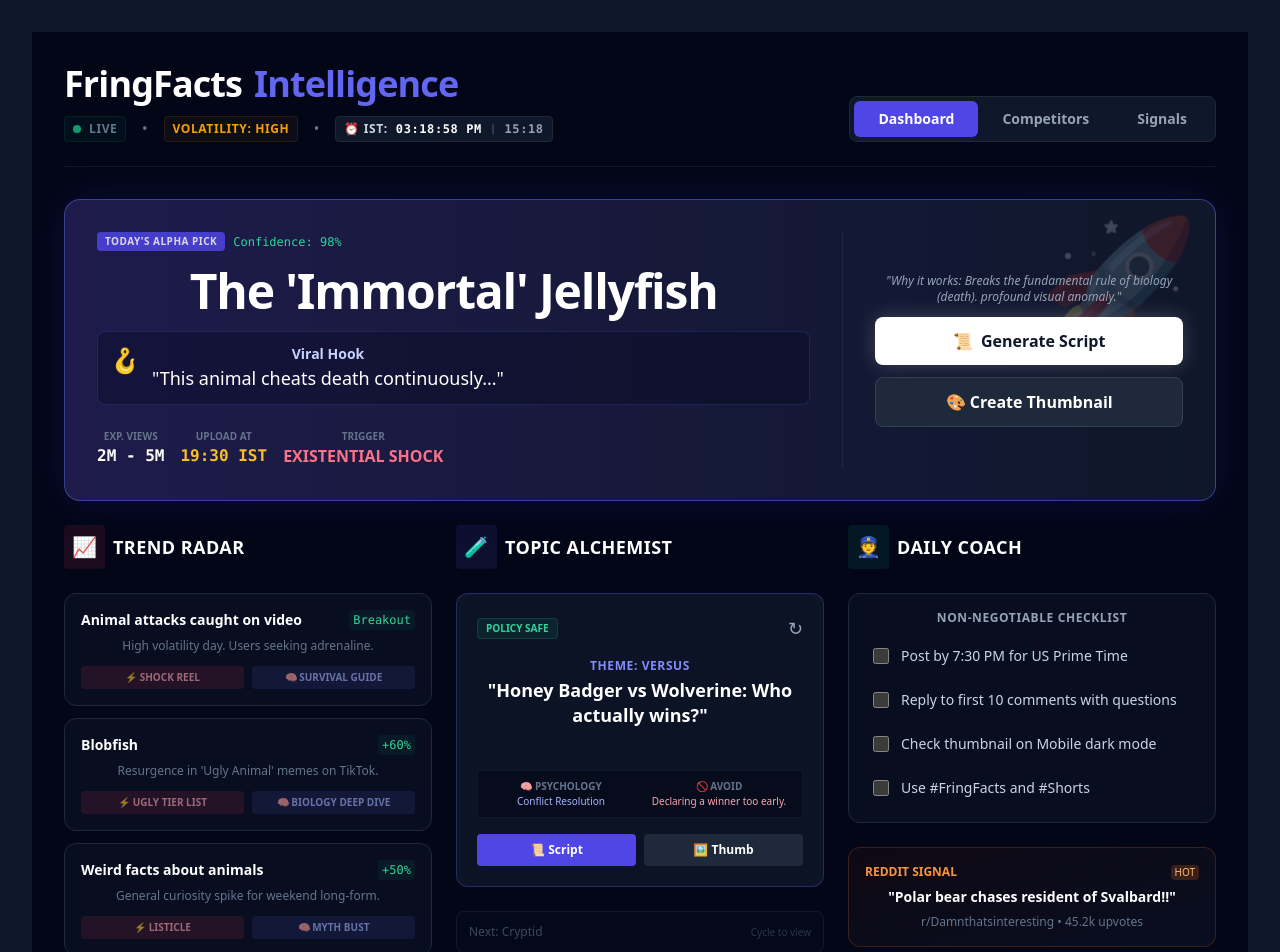
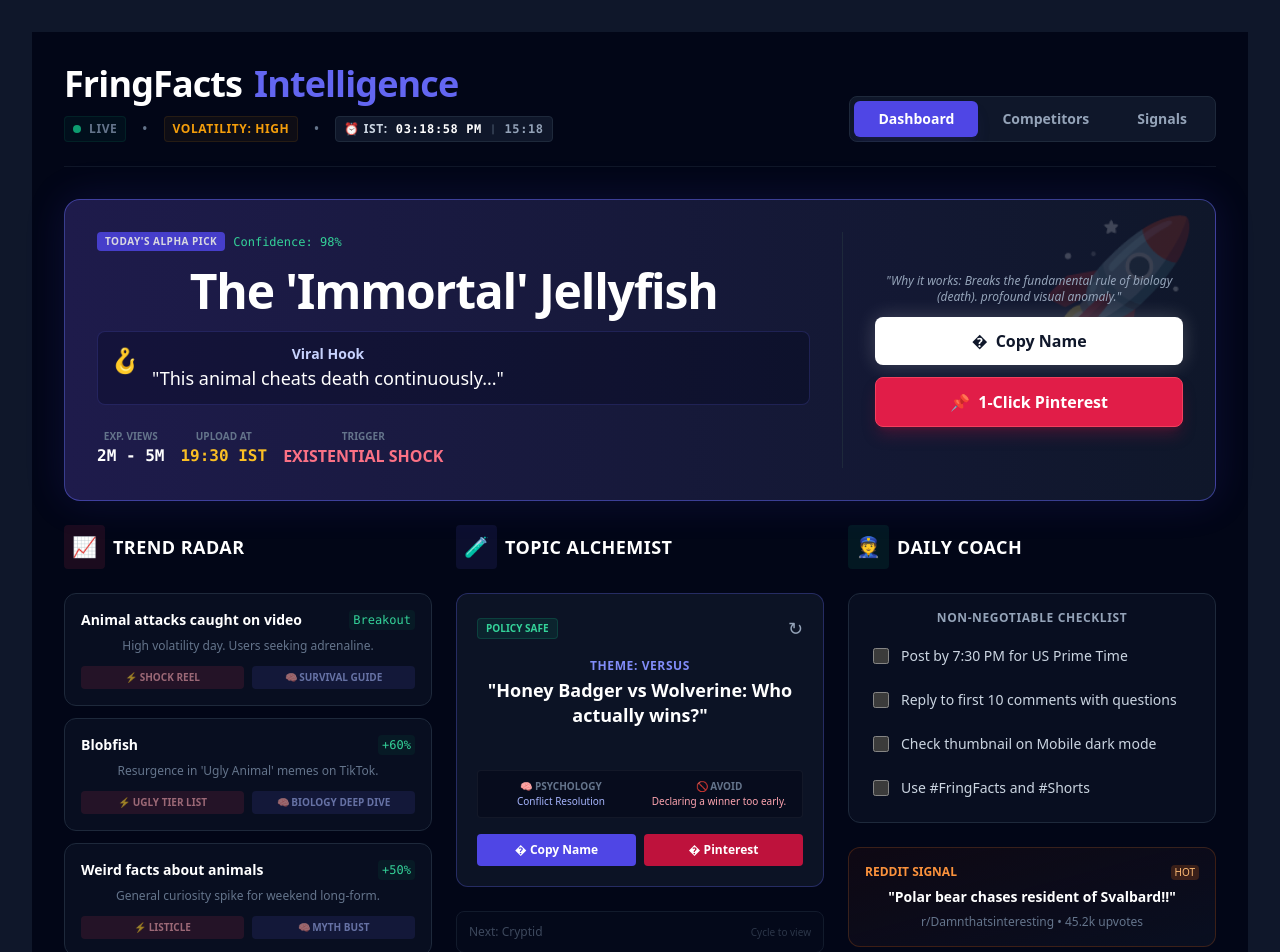
Before and after one commit to DEEKSHITH439/-fringfacts-dashboard, a React (Vite) app: page / in a window 1280 px wide. Shown: the top 952 px of the page. Built offline with nearby package versions, Linux system fonts and the light colour scheme.

Commit message:
Replace script/thumb generation with Pinterest Search and Copy Name features

```diff
--- a/src/App.jsx
+++ b/src/App.jsx
@@ -24,6 +24,7 @@ function App() {
 
   const heroUpload = {
     topic: "The 'Immortal' Jellyfish",
+    searchTerm: "Immortal Jellyfish aesthetic",
     hook: "This animal cheats death continuously...",
     confidence: 98,
     viewPot: "2M - 5M",
@@ -39,11 +40,11 @@ function App() {
   ];
 
   const backupIdeas = [
-    { type: "Versus", text: "Honey Badger vs Wolverine: Who actually wins?", safe: true, note: "Compare durability & aggression. Use clips of both.", psychology: "Conflict Resolution", mistake: "Declaring a winner too early." },
-    { type: "Cryptid", text: "The 'Skinwalker' whistles you should never ignore...", safe: false, note: "⚠️ Use eerie forest stock footage, NOT gore.", psychology: "Primal Fear", mistake: "Using fake-looking CGI monsters." },
-    { type: "Multi-Animal", text: "3 Animals that could take down a Gorilla.", safe: true, note: "Feature Leopard, Grizzly, and hippo stats.", psychology: "Power Scaling", mistake: "Ignoring the Gorilla's intelligence." },
-    { type: "Mystery", text: "Why do dogs bark at 'nothing' in the corner?", safe: true, note: "Imply supernatural without stating it.", psychology: "Paranormal Ambiguity", mistake: "Over-explaining the science." },
-    { type: "Deep Sea", text: "The creature that eats sharks for breakfast.", safe: true, note: "Orca vs Great White hunting clips.", psychology: "Apex Predator Awe", mistake: "Boring narration." },
+    { type: "Versus", text: "Honey Badger vs Wolverine: Who actually wins?", searchTerm: "Honey Badger vs Wolverine art", safe: true, note: "Compare durability & aggression. Use clips of both.", psychology: "Conflict Resolution", mistake: "Declaring a winner too early." },
+    { type: "Cryptid", text: "The 'Skinwalker' whistles you should never ignore...", searchTerm: "Skinwalker forest scary", safe: false, note: "⚠️ Use eerie forest stock footage, NOT gore.", psychology: "Primal Fear", mistake: "Using fake-looking CGI monsters." },
+    { type: "Multi-Animal", text: "3 Animals that could take down a Gorilla.", searchTerm: "Silverback Gorilla angry", safe: true, note: "Feature Leopard, Grizzly, and hippo stats.", psychology: "Power Scaling", mistake: "Ignoring the Gorilla's intelligence." },
+    { type: "Mystery", text: "Why do dogs bark at 'nothing' in the corner?", searchTerm: "Dog barking at ghost", safe: true, note: "Imply supernatural without stating it.", psychology: "Paranormal Ambiguity", mistake: "Over-explaining the science." },
+    { type: "Deep Sea", text: "The creature that eats sharks for breakfast.", searchTerm: "Orca hunting shark", safe: true, note: "Orca vs Great White hunting clips.", psychology: "Apex Predator Awe", mistake: "Boring narration." },
   ];
 
   // --- COMPETITOR INTELLIGENCE (Real-Time Simulation) ---
@@ -118,16 +119,20 @@ function App() {
   const currentIdea = backupIdeas[currentIdeaIndex];
   const previewIdea1 = backupIdeas[(currentIdeaIndex + 1) % backupIdeas.length];
 
-  const handleGenerateScript = (type) => {
-    setScriptData({
-      title: type === 'hero' ? heroUpload.topic : currentIdea.text,
-      hook: selectedHook,
-      intro: type === 'hero' ? "You think death is the end? Not for this creature." : "Most people think this is impossible...",
-      body: "[Fast cut montage of subject] ... biological impossibility ... scientific breakdown...",
-      cta: "Subscribe for more weird nature.",
-      audio: "Dark Synthwave / Eerie Ambiance"
-    });
-    setShowScript(true);
+  const handleAction = (type, action) => {
+    const term = type === 'hero' ? heroUpload.searchTerm : currentIdea.searchTerm;
+    const name = type === 'hero' ? heroUpload.topic : currentIdea.text;
+
+    if (action === 'pinterest') {
+      window.open(`https://www.pinterest.com/search/pins/?q=${encodeURIComponent(term)}`, '_blank');
+    } else if (action === 'copy') {
+      navigator.clipboard.writeText(name);
+      if (typeof toast !== 'undefined' && toast.success) {
+        toast.success(`Copied: "${name}"`);
+      } else {
+        alert(`Copied: "${name}"`);
+      }
+    }
   };
 
   const renderContent = () => {
@@ -173,13 +178,16 @@ function App() {
                 <div className="flex flex-col justify-center space-y-3 border-l border-slate-800 md:pl-8">
                   <p className="text-slate-400 text-xs italic">"Why it works: {heroUpload.reason}"</p>
                   <button
-                    onClick={() => handleGenerateScript('hero')}
-                    className="w-full py-3 bg-white text-slate-900 font-bold rounded-lg hover:bg-indigo-50 transition-all shadow-[0_0_20px_rgba(255,255,255,0.2)] flex items-center justify-center gap-2"
+                    onClick={() => handleAction('hero', 'copy')}
+                    className="w-full py-3 bg-white text-slate-900 font-bold rounded-lg hover:bg-slate-200 transition-all shadow-[0_0_20px_rgba(255,255,255,0.2)] flex items-center justify-center gap-2 active:scale-95"
                   >
-                    <span>📜</span> Generate Script
+                    <span>�</span> Copy Name
                   </button>
-                  <button className="w-full py-3 bg-slate-800 text-white font-bold rounded-lg hover:bg-slate-700 transition-all border border-slate-700">
-                    <span>🎨</span> Create Thumbnail
+                  <button
+                    onClick={() => handleAction('hero', 'pinterest')}
+                    className="w-full py-3 bg-rose-600 text-white font-bold rounded-lg hover:bg-rose-500 transition-all border border-rose-500 shadow-lg shadow-rose-900/40 flex items-center justify-center gap-2 active:scale-95"
+                  >
+                    <span>📌</span> 1-Click Pinterest
                   </button>
                 </div>
               </div>
@@ -251,8 +259,8 @@ function App() {
                   </div>
 
                   <div className="grid grid-cols-2 gap-2 mt-4">
-                    <button onClick={() => handleGenerateScript('alchemist')} className="py-2 bg-indigo-600 hover:bg-indigo-500 text-white text-xs font-bold rounded flex items-center justify-center gap-1">📜 Script</button>
-                    <button className="py-2 bg-slate-800 hover:bg-slate-700 text-white text-xs font-bold rounded flex items-center justify-center gap-1">🖼️ Thumb</button>
+                    <button onClick={() => handleAction('alchemist', 'copy')} className="py-2 bg-indigo-600 hover:bg-indigo-500 text-white text-xs font-bold rounded flex items-center justify-center gap-1 active:scale-95 transition-transform">� Copy Name</button>
+                    <button onClick={() => handleAction('alchemist', 'pinterest')} className="py-2 bg-rose-700 hover:bg-rose-600 text-white text-xs font-bold rounded flex items-center justify-center gap-1 active:scale-95 transition-transform">� Pinterest</button>
                   </div>
                 </div>
 
```
